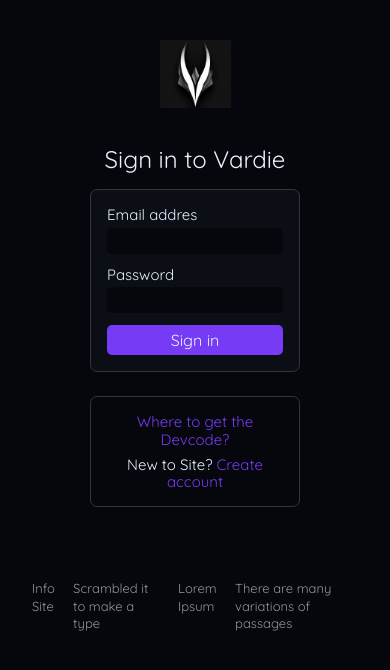
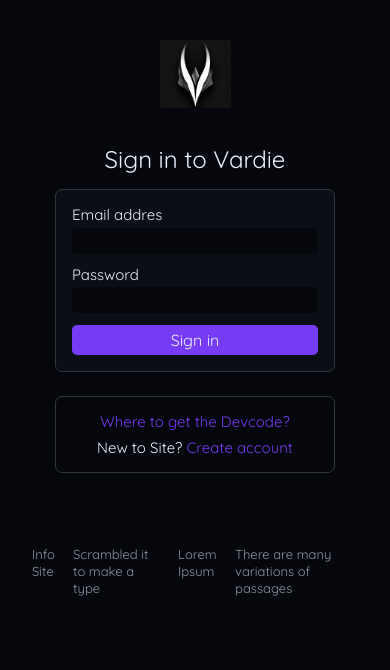
Before and after one commit to DieDeEnt/vardie.ru, a PHP site: page / in a window 390 px wide. Shown: the top 670 px of the page. Run offline with PHP 8.4, Linux system fonts and the light colour scheme.

Commit message:
edit size box

```diff
--- a/css/loginStyle.css
+++ b/css/loginStyle.css
@@ -1,21 +1,15 @@
-@media (min-width: 530px){
+@media (min-width: 500px){
     .auth-form {
         width: 100%;
         max-width: 320px;
     }
   }
 
-@media (max-width: 530px){
+@media (max-width: 500px){
     .auth-form {
-        width: 100%;
-        max-width: 62%;
+        max-width: 80%;
     }
   }
-
-/* .auth-form {
-    width: 100%;
-    max-width: 320px;
-} */
 
 .conteiner.logo {
     padding-top: 40px;
--- a/css/registerStyle.css
+++ b/css/registerStyle.css
@@ -1,14 +1,14 @@
 @media (min-width: 500px){
     .auth-form {
         width: 80%;
-        max-width: 420px;
+        max-width: 380px;
     }
 
   }
 
 @media (max-width: 500px){
     .auth-form {
-        width: 80%;
+        max-width: 80%;
     }
 
   }
```
